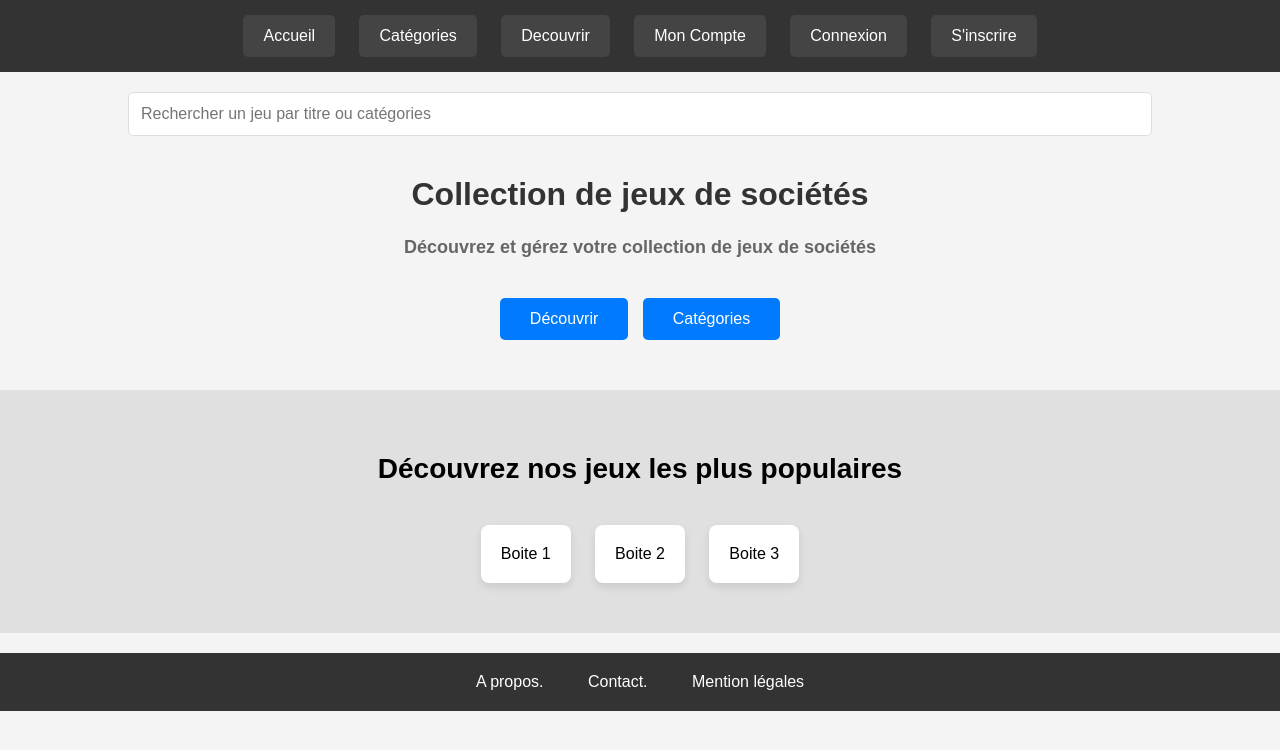
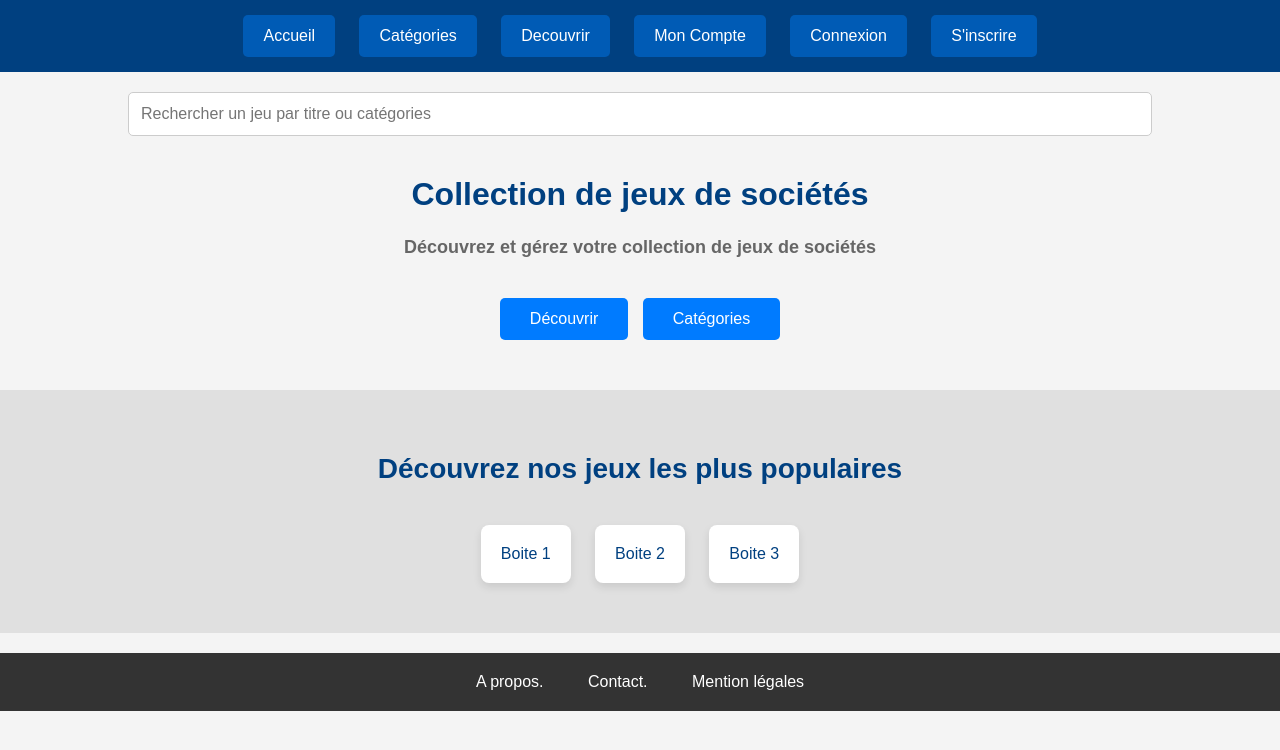
Before and after one commit to JulesRichardot/SAE3.01-Developpement-d-une-application, a PHP site: page /index.html in a window 1280 px wide. Shown: the top 750 px of the page. Run offline with PHP 8.4, Linux system fonts and the light colour scheme.

Commit message:
style.css

```diff
--- a/SAE_game/style.css
+++ b/SAE_game/style.css
@@ -1,33 +1,38 @@
 /* Styles généraux */
 body {
     font-family: 'Arial', sans-serif;
-    background-color: #f4f4f4;
+    background-color: #f4f4f4; /* Gris clair pour un fond doux */
     margin: 0;
     padding: 0;
 }
+
 h1, h2, h3, h4 {
     font-family: 'Arial', sans-serif;
 }
-/* Banniere */
+
+/* Bannière */
 #banniere {
-    background-color: #333;
+    background-color: #004080; /* Bleu sombre */
     color: white;
     text-align: center;
     padding: 15px 0;
 }
+
 #banniere input {
     margin: 0 10px;
     padding: 12px 20px;
-    background-color: #444;
+    background-color: #005bb5; /* Bleu moyen */
     color: white;
     border: none;
     font-size: 16px;
     cursor: pointer;
     border-radius: 5px;
 }
+
 #banniere input:hover {
-    background-color: #555;
+    background-color: #003366; /* Bleu encore plus sombre */
 }
+
 /* Recherche */
 input[type="search"] {
     width: 80%;
@@ -36,84 +41,102 @@ input[type="search"] {
     padding: 12px;
     font-size: 16px;
     border-radius: 5px;
-    border: 1px solid #ddd;
+    border: 1px solid #ccc;
 }
+
 /* Présentation */
 #presentation {
     text-align: center;
     margin: 40px 0;
 }
+
 #presentation h1 {
     font-size: 32px;
-    color: #333;
+    color: #004080; /* Bleu sombre */
 }
+
 #presentation h4 {
     font-size: 18px;
-    color: #666;
+    color: #666; /* Gris doux */
     margin-bottom: 30px;
 }
+
 .Bouton {
     padding: 12px 30px;
     margin: 10px 5px;
-    background-color: #007BFF;
+    background-color: #007BFF; /* Bleu bouton */
     color: white;
     border: none;
     border-radius: 5px;
     cursor: pointer;
     font-size: 16px;
 }
+
 .Bouton:hover {
-    background-color: #0056b3;
+    background-color: #0056b3; /* Bleu plus foncé */
 }
+
 /* Section des jeux populaires */
 #jeux_pop {
-    background-color: #e0e0e0;
+    background-color: #e0e0e0; /* Gris très clair */
     padding: 40px;
     margin: 20px 0;
     text-align: center;
 }
+
 #jeux_pop h2 {
     font-size: 28px;
+    color: #004080; /* Bleu sombre */
     margin-bottom: 30px;
 }
+
 #jeux_pop div {
     display: inline-block;
-    background-color: #fff;
+    background-color: #fff; /* Fond blanc */
     padding: 20px;
     margin: 10px;
     border-radius: 8px;
     box-shadow: 0 4px 8px rgba(0, 0, 0, 0.1);
+    color: #004080; /* Texte bleu */
 }
+
 #jeux_pop div:hover {
     box-shadow: 0 4px 12px rgba(0, 0, 0, 0.2);
 }
+
 /* Section des informations */
 .infos_comp {
-    background-color: #333;
+    background-color: #333; /* Noir/gris foncé */
     color: white;
     text-align: center;
     padding: 20px 0;
 }
+
 .infos_comp div {
     display: inline-block;
     margin: 0 20px;
     font-size: 16px;
 }
+
 /* Section jeux similaires */
 .jeux-similaires {
     margin: 40px 0;
     text-align: center;
 }
+
 .jeux-similaires h2 {
     font-size: 28px;
+    color: #004080; /* Bleu sombre */
     margin-bottom: 30px;
 }
+
 .cards {
     display: flex;
     justify-content: center;
 }
+
 .card {
-    background-color: #fff;
+    background-color: #fff; /* Fond blanc */
     padding: 20px;
     margin: 10px;
     width: 250px;
@@ -121,45 +144,55 @@ input[type="search"] {
     box-shadow: 0 4px 8px rgba(0, 0, 0, 0.1);
     text-align: center;
     font-size: 16px;
-    color: #333;
+    color: #004080; /* Texte bleu */
 }
+
 .card h3 {
     font-size: 22px;
-    color: #007BFF;
+    color: #005bb5; /* Bleu bouton */
 }
+
 .card p {
     font-size: 14px;
-    color: #666;
+    color: #666; /* Gris doux */
 }
+
 .card:hover {
     box-shadow: 0 4px 12px rgba(0, 0, 0, 0.2);
 }
+
 /* Footer */
 footer {
-    background-color: #333;
+    background-color: #004080; /* Bleu sombre */
     color: white;
     padding: 30px 0;
     display: flex;
     justify-content: space-around;
 }
+
 footer .colonne {
     text-align: center;
 }
+
 footer h4 {
     font-size: 20px;
     margin-bottom: 15px;
 }
+
 footer ul {
     list-style-type: none;
     padding: 0;
 }
+
 footer ul li {
     margin: 8px 0;
 }
+
 footer ul li a {
     color: white;
     text-decoration: none;
 }
+
 footer ul li a:hover {
     text-decoration: underline;
 }
```
